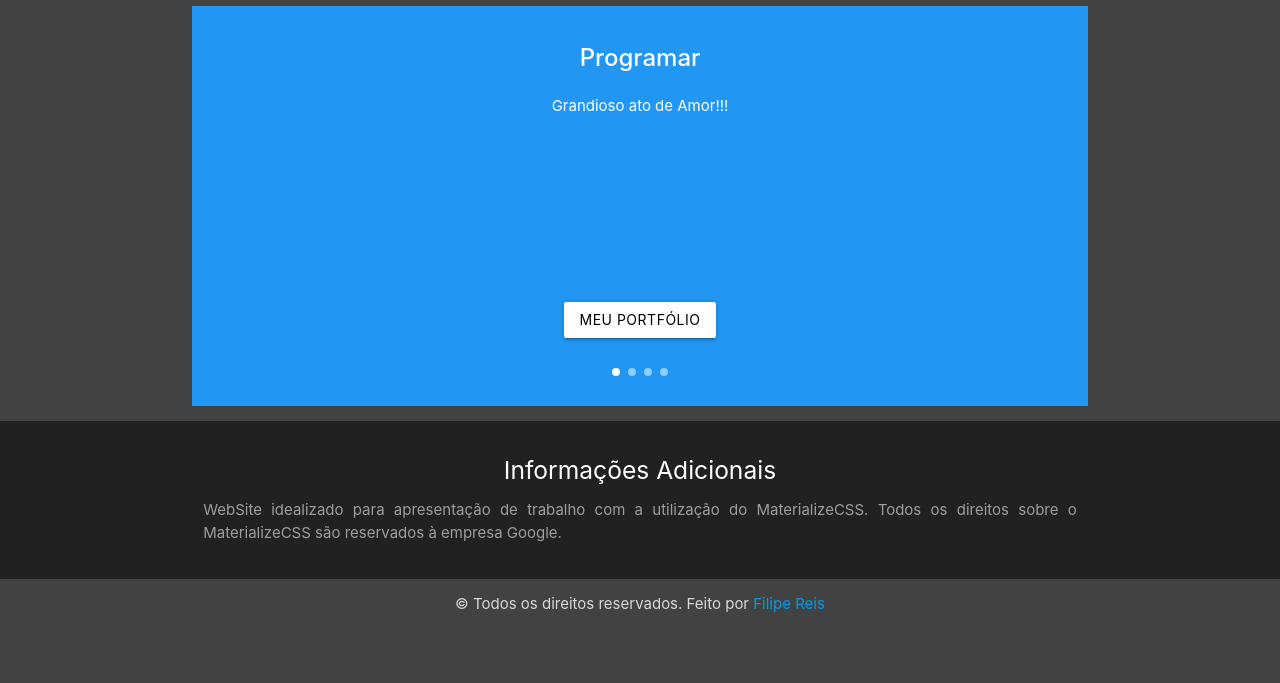
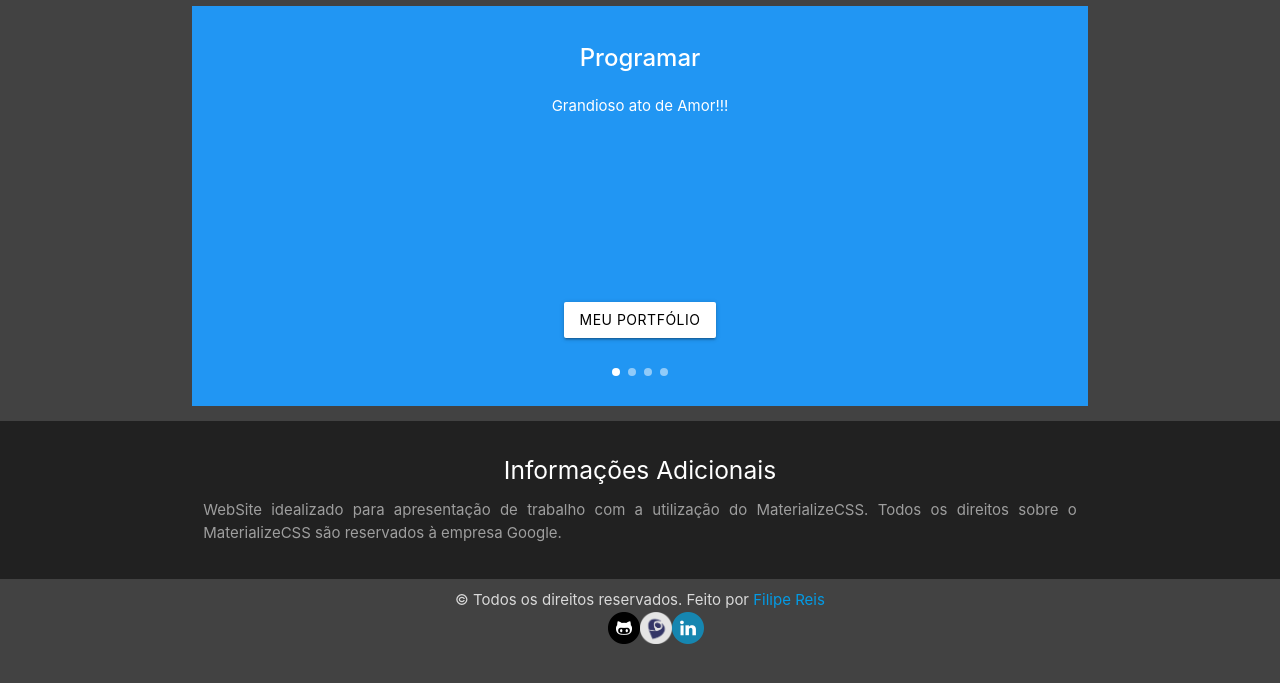
Before and after one commit to filipefdrs/template, a plain HTML site: page index.html in a window 1280 px wide. Shown: the part 73-756 px from the top of the page. Drawn offline with Linux system fonts and the light colour scheme.

Commit message:
Add files via upload

```diff
--- a/css/style.css
+++ b/css/style.css
@@ -5,6 +5,29 @@
 .div-scroll {
     overflow: auto;
 }
+
+.social-media {
+  list-style-type: none !important;
+  margin: 0px auto !important;
+  padding: 0 !important;
+  overflow: hidden !important;
+  max-width: 128px !important;
+}
+
+.social-media li a {
+  display: block !important;
+  text-align: center !important;
+  height: 32px !important;
+  width: 32px !important;
+  text-indent: -9999px !important;
+  overflow: hidden !important;
+  background-size: 32px !important;
+
+}
+
+#linkedin { background-image: url('../img/linkedin.png'); }
+#lattes { background-image: url('../img/lattes.png'); }
+#github { background-image: url('../img/github.png'); }
 
 .input-field label {
     color:rgb(13, 113, 228);
--- a/index.html
+++ b/index.html
@@ -64,7 +64,7 @@
           <div class="div-scroll">
             <div class="carousel carousel-slider center">
               <div class="carousel-fixed-item center">
-                <a class="btn waves-effect white black-text darken-text-2" href="https://filipedosreissantos.github.io/frs">Meu Portfólio</a>
+                <a class="btn waves-effect white black-text darken-text-2" href="https://filipefdrs.github.io/">Meu Portfólio</a>
               </div>
 
               <div class="carousel-item blue white-text" href="#one!">
@@ -105,10 +105,15 @@
 
         <div class="footer-copyright grey darken-3">
           <div class="container">
-            <div class="center-align">
-              <span>&copy Todos os direitos reservados.</span>
-              <span>Feito por <a href="https://github.com/filipedosreissantos">Filipe Reis</a></span>
-            </div>
+              <div class="center-align">
+                  <span>&copy Todos os direitos reservados.</span>
+                  <span>Feito por <a href="https://www.facebook.com/profile.php?id=100030071348523">Filipe Reis</a></span>
+                  <ul class="social-media">
+                      <li class="right"><a id="linkedin" href="https://www.linkedin.com/in/fdrs">LinkedIn</a></li>
+                      <li class="right"><a id="lattes" href="http://lattes.cnpq.br/3772264419468511">Currículo Lattes</a></li>
+                      <li class="right"><a id="github" href="https://filipefdrs.github.io/">GitHub</a></li>
+                  </ul>
+              </div>
           </div>
         </div>
       </footer>
```
Also changed, not shown: sobre.html (+9 -4 lines), trabalhoTemplate.html (+9 -4 lines), img/facebook.png (added), img/github.png (added), img/lattes.png (added), img/linkedin.png (added).
